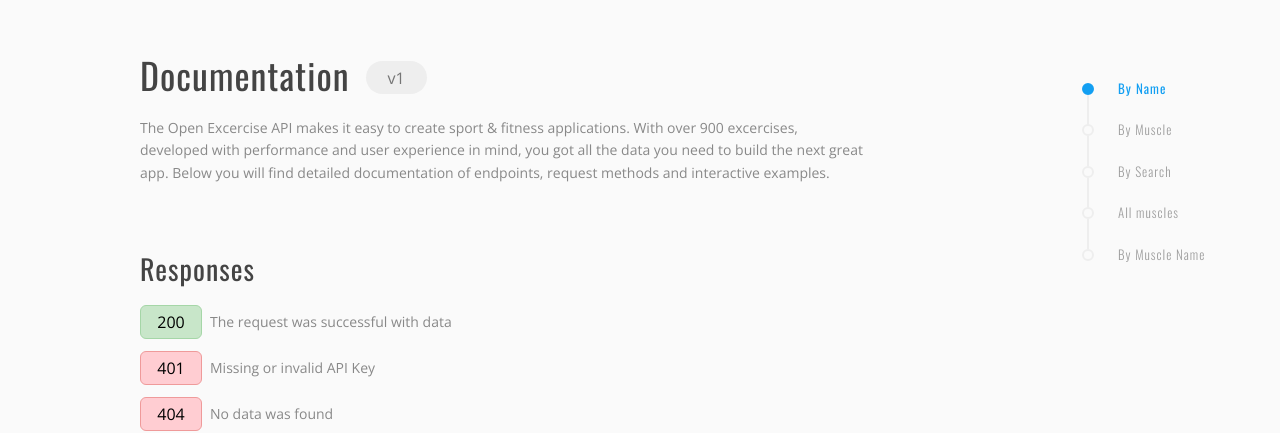
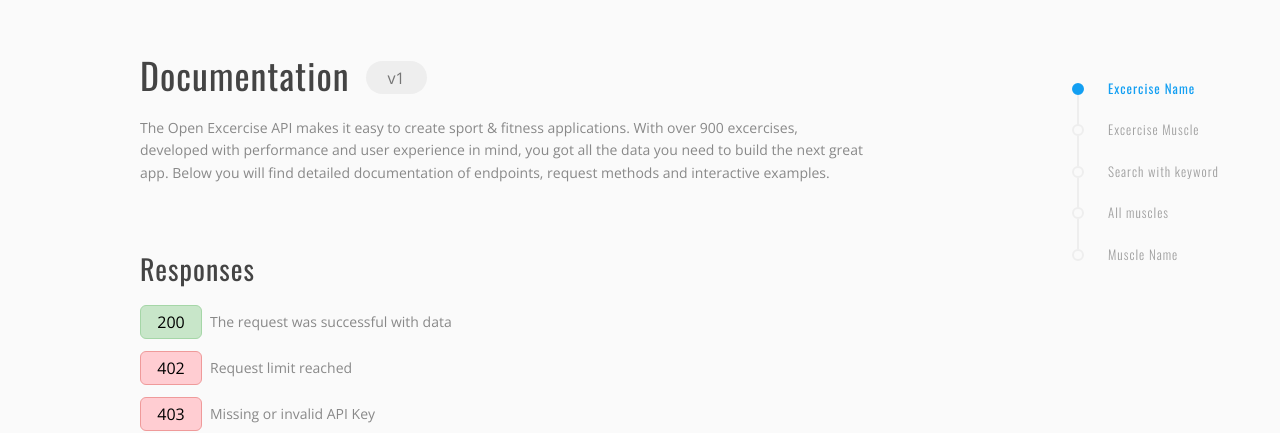
Before and after one commit to sanderhelleso/open-excercise-API, a React (Create React App) app in the folder client/: page /documentation in a window 1280 px wide. Shown: the top 433 px of the page. Built offline with nearby package versions, Linux system fonts and the light colour scheme; no server answers.

Commit message:
add_entitiy_fields: Updated title

```diff
--- a/client/src/components/docs/docsNavigator/DocsNavigator.js
+++ b/client/src/components/docs/docsNavigator/DocsNavigator.js
@@ -58,7 +58,7 @@ const StyledNavigator = styled.div`
 	position: absolute;
 	top: 5rem;
 	right: 3rem;
-	width: 150px;
+	width: 160px;
 	display: flex;
 	flex-direction: column;
 
--- a/client/src/components/docs/docsResponses/DocsResponses.js
+++ b/client/src/components/docs/docsResponses/DocsResponses.js
@@ -8,7 +8,11 @@ const responses = [
 		success: true
 	},
 	{
-		code: 401,
+		code: 402,
+		desc: 'Request limit reached'
+	},
+	{
+		code: 403,
 		desc: 'Missing or invalid API Key'
 	},
 	{
--- a/client/src/lib/docsSections.js
+++ b/client/src/lib/docsSections.js
@@ -9,21 +9,21 @@ const sections = [
 				'Excercise contains the attributes name and muscle. Indicating what excercise this is and what muscle get used when performing the excercise.',
 			sections: [
 				{
-					title: 'By Name',
+					title: 'Excercise Name',
 					text: 'Get data for a specific excercise',
 					method: 'GET',
 					endpoint: '/excercises/name/:name',
 					exampleEndpoint: 'http://localhost:4000/api/excercises/name/arnold dumbbell press'
 				},
 				{
-					title: 'By Muscle',
+					title: 'Excercise Muscle',
 					text: 'Get data for all excercises used in a specific muscle',
 					method: 'GET',
 					endpoint: '/excercises/muscle/:muscle',
 					exampleEndpoint: 'http://localhost:4000/api/excercises/muscle/chest'
 				},
 				{
-					title: 'By Search',
+					title: 'Search with keyword',
 					text: 'Get data for all excercises similar to the search',
 					method: 'GET',
 					endpoint: '/excercises/search?keyword=something',
@@ -49,7 +49,7 @@ const sections = [
 					exampleEndpoint: 'http://localhost:4000/api/muscles'
 				},
 				{
-					title: 'By Muscle Name',
+					title: 'Muscle Name',
 					text: 'Get data for a specific muscle category',
 					method: 'GET',
 					endpoint: '/muscles/name/:name',
```
